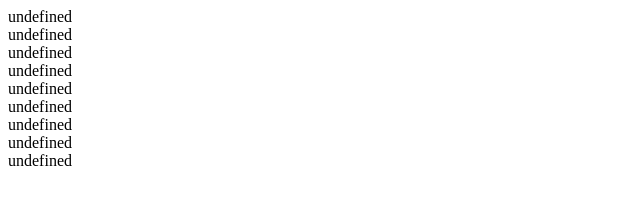
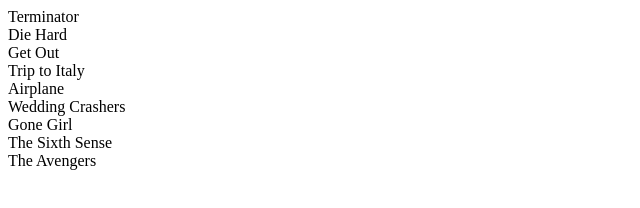
Before and after one commit to mujumetar/js-filter-project, a plain HTML site: page index.html in a window 1280 px wide. Both pictures are taken after a click on the button "all". Shown: the whole page, without its empty margins (0-640 px from the left). Drawn offline with Linux system fonts and the light colour scheme.

Commit message:
complete fatching

```diff
--- a/index.html
+++ b/index.html
@@ -84,8 +84,8 @@
     var a = document.getElementById("movie_name");
     var btn = (document.getElementById("all_movies").onclick = function (ele) {
       movies.filter((ele) => {
-        console.log(`${movies.title} </br>`);
-        document.write(`${movies.title} </br>`);
+        console.log(`${ele.title} </br>`);
+        document.write(`${ele.title} </br>`);
       });
     });
   </script>
```
